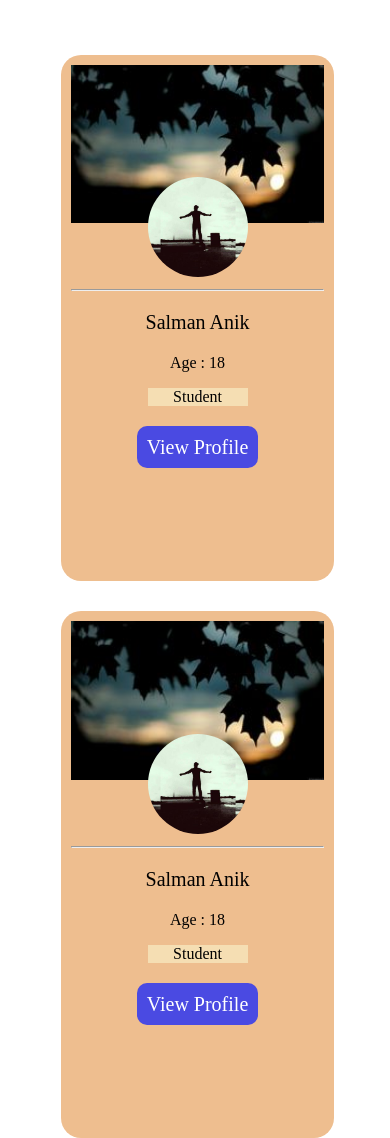
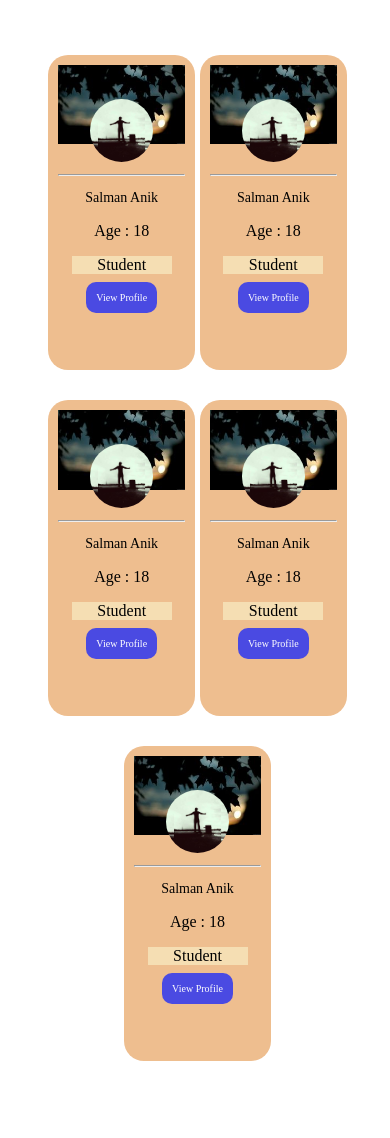
Before and after one commit to lasmanknia/test12, a plain HTML site: page index.html in a window 390 px wide. Shown: the top 1138 px of the page. After the commit the page ends 1084 px from the top, so only its background shows below. Drawn offline with Linux system fonts and the light colour scheme.

Commit message:
Update index.html

```diff
--- a/index.html
+++ b/index.html
@@ -9,7 +9,7 @@
 
 /* Extra small devices (phones, 600px and down) */
 @media only screen and (max-width: 600px) {
-    #whole{
+ #whole{
         display: flex;
         flex-wrap: wrap;
         margin-top: 40px;
@@ -17,8 +17,8 @@
     }
     .box{
         background-color: rgb(238, 190, 143);
-        height: 60vh;
-        width: 30vh;
+        height: 35vh;
+        width: 15vh;
         padding: 10px;
         margin-bottom: 15px;
         margin-top: 15px;
@@ -30,26 +30,26 @@
         width: 100%;
     }
     .pp{
-        width: 100px;
+        width: 50%;
         border-radius: 200px;
         position: relative;
         margin-top: -50px;
     }
     .nm{
-        font-size: 20px;
+        font-size: 14px;
     }
     .st{
         background-color: wheat;
         width: 100px;
         margin: 0 auto;
-        margin-bottom: 30px;
+        margin-bottom: 13px;
         margin-top: 10px;
     }
     .aa{
         text-decoration: none;
         background-color: rgb(74, 74, 226);
         padding: 10px;
-        font-size: 20px;
+        font-size: 10px;
         color: white;
         border-radius: 10px;
     }
```
